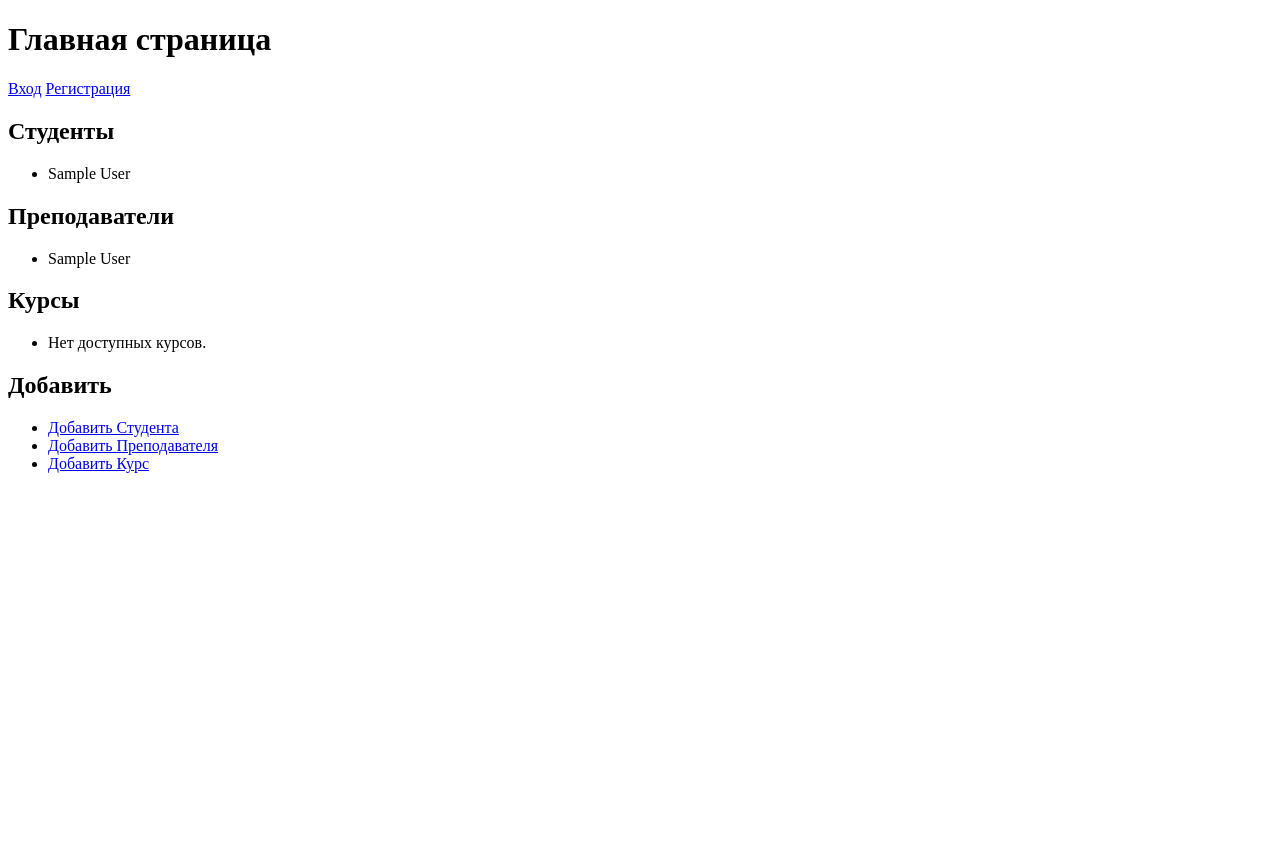
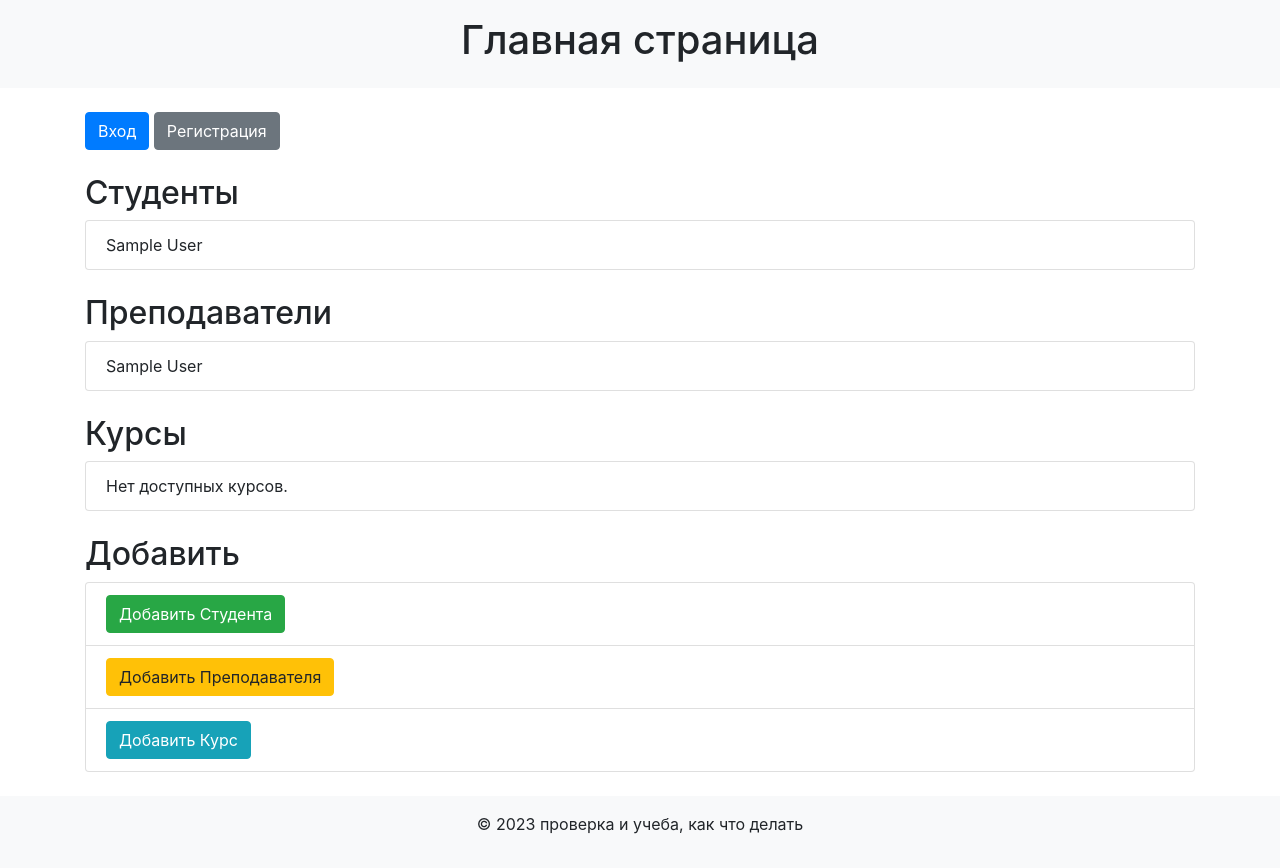
Before and after one commit to ElayraStudent/Lesson-on-implementation, a Flask app: page / in a window 1280 px wide. Before the commit the page ends 473 px from the top, so only its background shows below. Run offline with Flask 3, Linux system fonts and the light colour scheme; tables that the repository leaves empty hold one stand-in row (values such as "Sample post"); some libraries are stand-ins or nearby versions.

Commit message:
index.html

```diff
--- a/mtitest1-main/templates/index.html
+++ b/mtitest1-main/templates/index.html
@@ -2,58 +2,74 @@
 <html lang="ru">
 <head>
     <meta charset="UTF-8">
+    <meta name="viewport" content="width=device-width, initial-scale=1, shrink-to-fit=no">
     <title>Главная страница</title>
+    <link rel="stylesheet" href="https://stackpath.bootstrapcdn.com/bootstrap/4.5.2/css/bootstrap.min.css">
 </head>
 <body>
-    <h1>Главная страница</h1>
+    <header class="bg-light p-3">
+        <h1 class="text-center">Главная страница</h1>
+    </header>
 
+    <div class="container mt-4">
         {% if current_user.is_authenticated %}
-        <p>Добро пожаловать, {{ current_user.username }}!</p>
-        <a href="{{ url_for('logout') }}">Выход</a>
+            <p class="alert alert-success">Добро пожаловать, {{ current_user.username }}!</p>
+            <a class="btn btn-danger" href="{{ url_for('logout') }}">Выход</a>
         {% else %}
-        <a href="{{ url_for('login') }}">Вход</a>
-        <a href="{{ url_for('register') }}">Регистрация</a>
+            <a class="btn btn-primary" href="{{ url_for('login') }}">Вход</a>
+            <a class="btn btn-secondary" href="{{ url_for('register') }}">Регистрация</a>
         {% endif %}
 
-    <h2>Студенты</h2>
-    <ul>
+        <h2 class="mt-4">Студенты</h2>
+        <ul class="list-group">
             {% for student in students %}
-            <li>{{ student.name }}</li>
+                <li class="list-group-item">{{ student.name }}</li>
             {% endfor %}
         </ul>
 
-    <h2>Преподаватели</h2>
-    <ul>
+        <h2 class="mt-4">Преподаватели</h2>
+        <ul class="list-group">
             {% for teacher in teachers %}
-            <li>{{ teacher.name }}</li>
+                <li class="list-group-item">{{ teacher.name }}</li>
             {% endfor %}
         </ul>
 
-    <h2>Курсы</h2>
-    <ul>
+        <h2 class="mt-4">Курсы</h2>
+        <ul class="list-group">
             {% for course in courses %}
-            <li>{{ course.name }} - Преподаватель: {{ course.teacher.name if course.teacher else 'Не назначен' }}</li>
+                <li class="list-group-item">{{ course.name }} - Преподаватель: {{ course.teacher.name if course.teacher else 'Не назначен' }}</li>
             {% endfor %}
             {% if courses | length == 0 %}
-            <li>Нет доступных курсов.</li>
+                <li class="list-group-item">Нет доступных курсов.</li>
             {% endif %}
         </ul>
 
-    <h2>Добавить</h2>
-    <ul>
-        <li><a href="{{ url_for('add_student') }}">Добавить Студента</a></li>
-        <li><a href="{{ url_for('add_teacher') }}">Добавить Преподавателя</a></li>
-        <li><a href="{{ url_for('add_course') }}">Добавить Курс</a></li>
+        <h2 class="mt-4">Добавить</h2>
+        <ul class="list-group mb-4">
+            <li class="list-group-item"><a class="btn btn-success" href="{{ url_for('add_student') }}">Добавить Студента</a></li>
+            <li class="list-group-item"><a class="btn btn-warning" href="{{ url_for('add_teacher') }}">Добавить Преподавателя</a></li>
+            <li class="list-group-item"><a class="btn btn-info" href="{{ url_for('add_course') }}">Добавить Курс</a></li>
         </ul>
 
         {% with messages = get_flashed_messages() %}
             {% if messages %}
-            <ul class="flashes">
+                <div class="alert alert-warning">
+                    <ul>
                         {% for message in messages %}
                             <li>{{ message }}</li>
                         {% endfor %}
                     </ul>
+                </div>
             {% endif %}
         {% endwith %}
+    </div>
+
+    <footer class="bg-light text-center py-3">
+        <p>© 2023 проверка и учеба, как что делать</p>
+    </footer>
+
+    <script src="https://code.jquery.com/jquery-3.5.1.slim.min.js"></script>
+    <script src="https://cdn.jsdelivr.net/npm/@popperjs/core@2.11.6/dist/umd/popper.min.js"></script>
+    <script src="https://stackpath.bootstrapcdn.com/bootstrap/4.5.2/js/bootstrap.min.js"></script>
 </body>
 </html>
```
Lines whose indentation alone changed are shown as unchanged.
